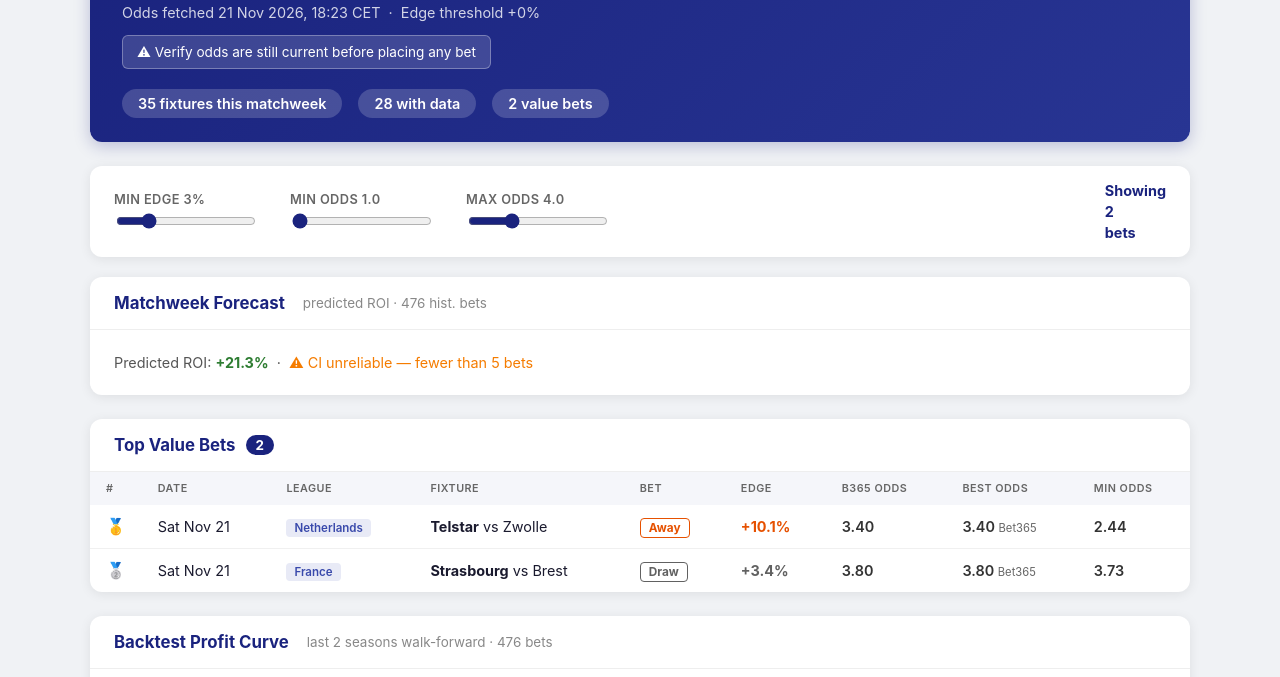
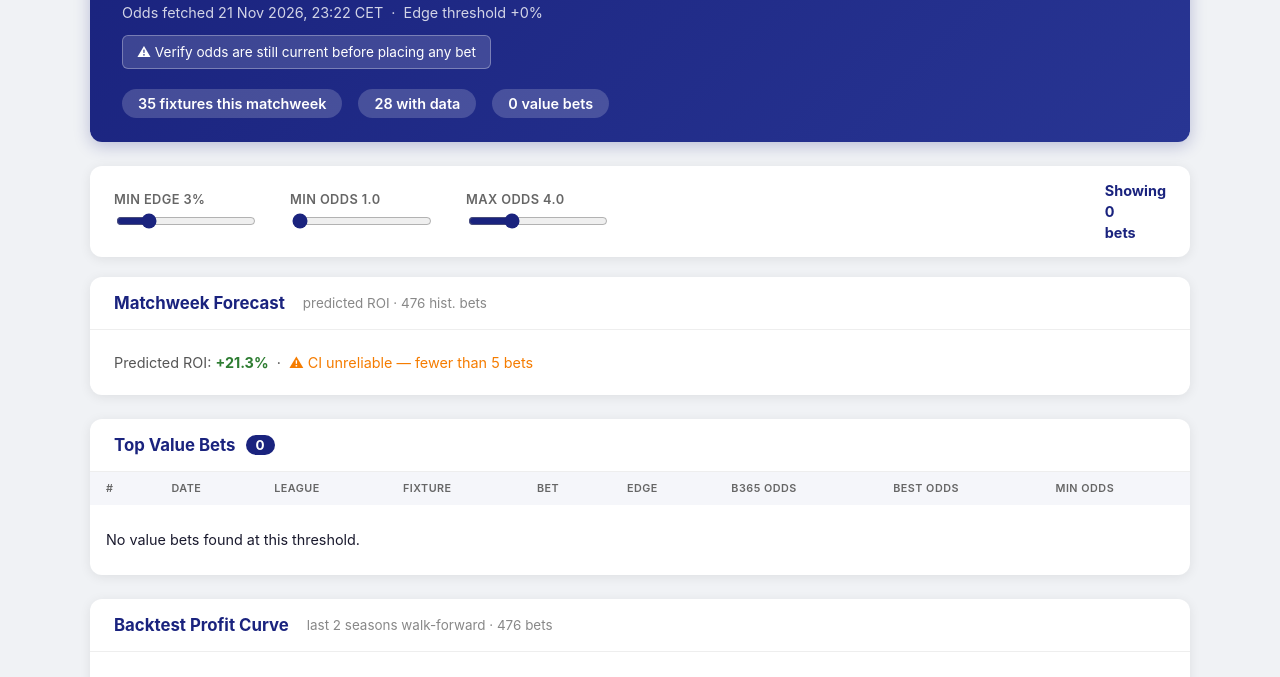
Before and after one commit to kaspersgit/football-prediction-autoresearch, a plain HTML site: page predictions.html in a window 1280 px wide. Shown: the part 123-800 px from the top of the page. Drawn offline with Linux system fonts and the light colour scheme.

Commit message:
deploy: 1ec35677c16429666fdee17283905d33a9b2e6b6

```diff
--- a/predictions.html
+++ b/predictions.html
@@ -166,12 +166,12 @@ var BACKTEST_BETS=[{"date":"2023-08-11","league":"N1","stake":1.0,"profit":1.069
 
   <div class="page-header">
     <h1>⚽ Match Week Predictions</h1>
-    <div class="meta">Odds fetched 21 Nov 2026, 18:23 CET &nbsp;·&nbsp; Edge threshold +0%</div>
+    <div class="meta">Odds fetched 21 Nov 2026, 23:22 CET &nbsp;·&nbsp; Edge threshold +0%</div>
     <div class="warning-banner">⚠ Verify odds are still current before placing any bet</div>
     <div class="stats-row">
       <div class="stat-pill">35 fixtures this matchweek</div>
       <div class="stat-pill">28 with data</div>
-      <div class="stat-pill">2 value bets</div>
+      <div class="stat-pill">0 value bets</div>
     </div>
   </div>
 
@@ -585,7 +585,7 @@ window.addEventListener('DOMContentLoaded', applyFilters);
   <div class="top-bets-card">
     <div class="card-header">
       Top Value Bets
-      <span class="count-badge" id="value-bets-badge">2</span>
+      <span class="count-badge" id="value-bets-badge">0</span>
     </div>
     <table>
       <thead>
@@ -595,8 +595,7 @@ window.addEventListener('DOMContentLoaded', applyFilters);
         </tr>
       </thead>
       <tbody>
-        <tr class="bet-row" data-edge="0.1014" data-odds="3.40" data-model-prob="0.3800"><td class="rank">🥇</td><td class="col-date">Sat Nov 21</td><td class="col-league"><span class="league-tag">Netherlands</span></td><td class="col-fixture"><strong>Telstar</strong> vs Zwolle</td><td><span class="bet-outcome" style="color:#e65100;border-color:#e65100">Away</span></td><td><span class="edge-val" style="color:#e65100">+10.1%</span></td><td class="odds-val">3.40</td><td class="odds-val col-max">3.40 <span class="bk-tag">Bet365</span></td><td class="odds-val col-min">2.44</td></tr>
-<tr class="bet-row" data-edge="0.0338" data-odds="3.80" data-model-prob="0.2841"><td class="rank">🥈</td><td class="col-date">Sat Nov 21</td><td class="col-league"><span class="league-tag">France</span></td><td class="col-fixture"><strong>Strasbourg</strong> vs Brest</td><td><span class="bet-outcome" style="color:#616161;border-color:#616161">Draw</span></td><td><span class="edge-val" style="color:#616161">+3.4%</span></td><td class="odds-val">3.80</td><td class="odds-val col-max">3.80 <span class="bk-tag">Bet365</span></td><td class="odds-val col-min">3.73</td></tr>
+        <tr><td colspan="9"><p>No value bets found at this threshold.</p></td></tr>
       </tbody>
     </table>
   </div>
@@ -624,7 +623,7 @@ window.addEventListener('DOMContentLoaded', applyFilters);
 
 
   <div class="page-footer">
-    Generated 21 Nov 2026, 18:23 CET · Football Prediction Model
+    Generated 21 Nov 2026, 23:22 CET · Football Prediction Model
   </div>
 </div>
 </body>
```
Also changed, not shown: shadow.html (+1 -1 lines).
